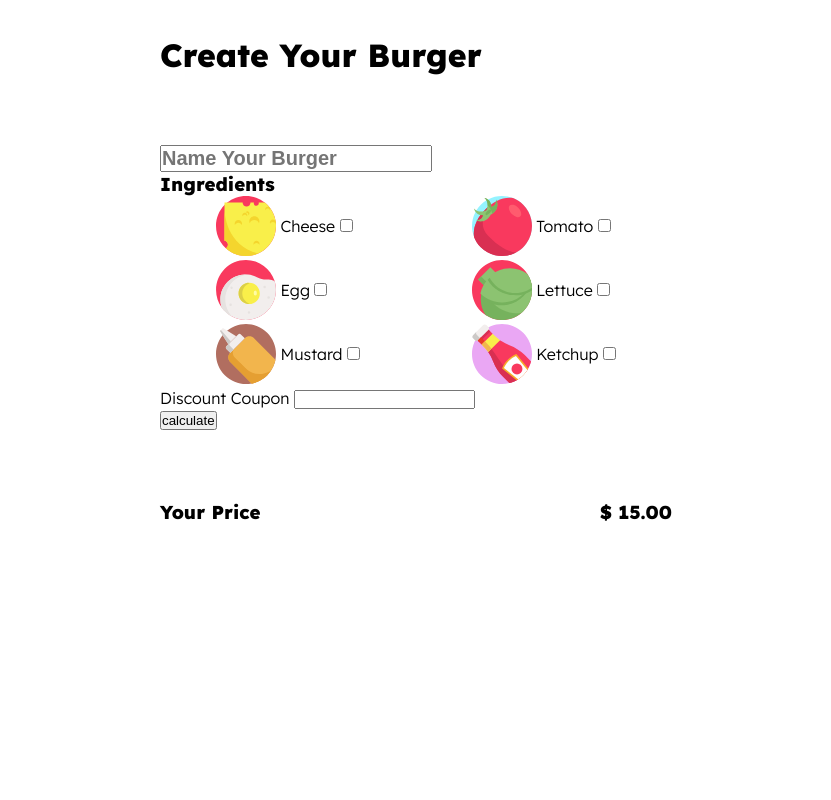
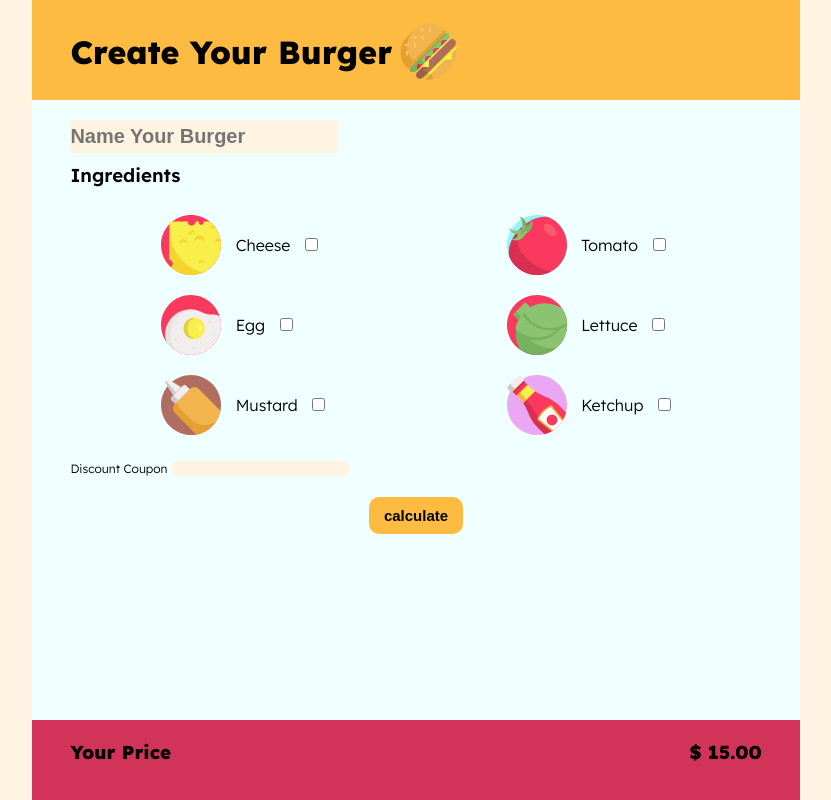
Before and after one commit to Ari88anna/js-burger, a plain HTML site: page index.html in a window 1280 px wide. Shown: the whole page, without its empty margins (224-1055 px from the left). Drawn offline with Linux system fonts and the light colour scheme.

Commit message:
sistemato css

```diff
--- a/css/style.css
+++ b/css/style.css
@@ -8,15 +8,22 @@
 /* COMMON */
 body {
     font-family: 'Lexend', sans-serif;
+    background-color: #fff4e2;
 }
 img {
     width: 100%;
 }
 
+.burger-app-wrapper {
+    width: 60%;
+    height: 100vh;
+    margin: auto;
+    background-color: azure;
+}
+
 .inner-container {
-    width: 40%;
+    width: 90%;
     margin: auto;
-    padding: 35px 0;
 }
 
 .nolistyle {
@@ -25,13 +32,47 @@ img {
 
 
 /* HEADER */
+header {
+    height: 100px;
+    background-color: #fdbc41;
+    padding: 20px 0;
+}
+
+.header-img,
+header h1 {
+    display: inline-block;
+    vertical-align: middle;
+}
+
+.header-img {
+    width: 60px;
+}
 
 
 /* MAIN */
+main {
+    height: calc( 100% - 180px );
+    overflow: auto;
+    padding: 20px 0;
+}
+
+#name-your-burger {
+    font-size: 20px;
+    font-weight:700;
+    background-color: #fff4e2;
+    border: 0;
+    padding: 5px 0;
+}
+
+main h3 {
+    padding: 10px 0;
+    font-weight: 600;
+}
 
 .ingedients-container {
     display: flex;
     justify-content: space-around;
+    padding: 10px 0;
 }
 
 .ingedients-container ul {
@@ -44,14 +85,46 @@ img {
     vertical-align: middle;
 }
 
-#name-your-burger {
-    font-size: 20px;
-    font-weight:700;
+.ingedients-container ul li {
+    padding: 8px 0;
+}
 
+.ingedients-container ul li label {
+    padding: 0 10px;
+}
+
+.discount-input label {
+    font-size: 12px;
+}
+
+#discount {
+    background-color: #fff4e2;
+    border: 0;
+    border-radius: 5px;
+}
+
+#calculate-btn {
+    background-color: #fdbc41;
+    border: 0;
+    border-radius: 10px;
+    padding: 10px 15px;
+    font-weight: 800;
+    font-size: 15px;
+}
+
+
+.btn-calc {
+    text-align: center;
+    padding: 20px 0;
 }
 
 /* FOOTER */
 
+footer {
+    height: 80px;
+    background-color: #d23359;
+    padding: 20px 0;
+}
 .footer-price {
     display: flex;
     justify-content: space-between;
--- a/index.html
+++ b/index.html
@@ -13,10 +13,13 @@
     <title>Burger</title>
 </head>
 <body>
-    <!-- HEADER -->
+
+    <div class="burger-app-wrapper">
+        <!-- HEADER -->
     <header>
         <div class="inner-container">
             <h1>Create Your Burger</h1>
+            <div class="header-img"><img src="img/EQ0T-burger-top.png" alt="Burger"></div>
         </div>
     </header>
     <!-- fine HEADER -->
@@ -85,12 +88,15 @@
             </div>
             <!-- end ingredient container -->
 
-            <div class="discount">
+
+            <!-- discount input -->
+            <div class="discount-input">
                 <label for="discount">Discount Coupon</label>
                 <input id="discount" type="text">
             </div>
+            <!-- end discount input -->
 
-            <div>
+            <div class="btn-calc">
                 <button id="calculate-btn">calculate</button>
             </div>
 
@@ -119,6 +125,9 @@
     <!-- end FOOTER -->
 
 
+    </div>
+
+
 
     <!-- link javascript -->
     <script type="text/javascript" src="js/script.js"></script>
--- a/js/script.js
+++ b/js/script.js
@@ -24,9 +24,22 @@ calculateButton.addEventListener('click', function() {
         }
     }
 
-    var prezzoFinale = prezzoBaseBurger.toFixed(2);
+    var prezzoFinale = prezzoBaseBurger;
 
+    // Discount coupon. Creare un array di codici inventati, ognuno corrisponderà ad un certo sconto.
+    //conntrollare se il codice immesso dall'utente è presente nell'array (includes)
+    var discountElement = document.getElementById('discount').value;
+    console.log(discountElement)
+
+    var discountArray = ['ab', 'cd', 'ef'];
+
+    if (discountArray.includes(discountElement)) {
+
+        prezzoFinale -= (prezzoFinale * 0.2 );
+    }
+
+    var prezzoFinaleScontato = prezzoFinale.toFixed(2);
 
 // STAMPO
-document.getElementById('final-price').innerHTML ='$ ' + prezzoFinale;
+document.getElementById('final-price').innerHTML ='$ ' + prezzoFinaleScontato;
 });
```
